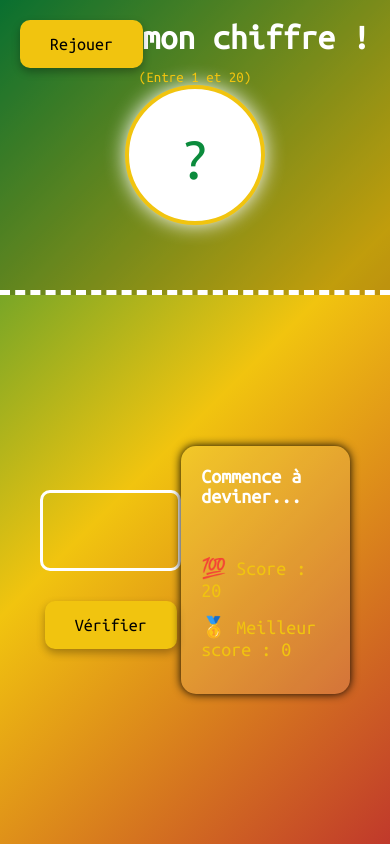
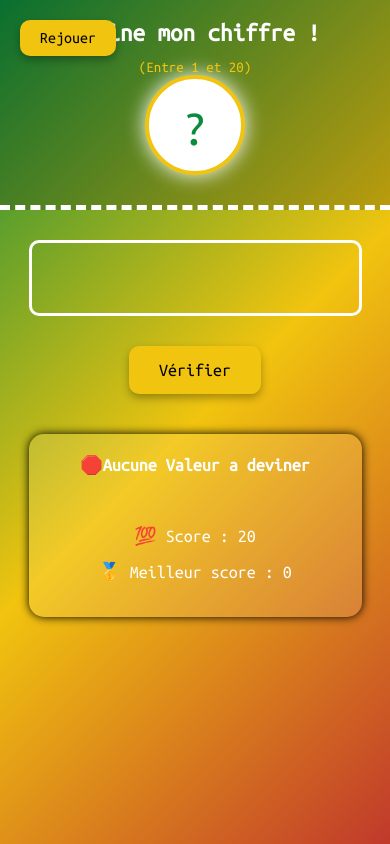
Before and after one commit to AKELLY223/javascript-mcc, a plain HTML site: page deviner mon chiffre/projet vi/index.html in a window 390 px wide. Both pictures are taken after a click on the button "Vérifier". Drawn offline with Linux system fonts and the light colour scheme.

Commit message:
ajout du responsive au fichier css des trois projet ludo fenetre et devine mon chiffre

```diff
--- a/deviner mon chiffre/projet vf/style.css
+++ b/deviner mon chiffre/projet vf/style.css
@@ -1,4 +1,4 @@
-@import url('https://fonts.googleapis.com/css2?family=Ubuntu+Mono&display=swap');
+@import url("https://fonts.googleapis.com/css2?family=Ubuntu+Mono&display=swap");
 
 * {
   margin: 0;
@@ -11,13 +11,12 @@ html {
 }
 
 body {
-  font-family: 'Ubuntu Mono', monospace;
+  font-family: "Ubuntu Mono", monospace;
   background: linear-gradient(135deg, #0b8b3c 0%, #f1c40f 50%, #c0392b 100%);
   color: #fff;
   min-height: 100vh;
 }
 
-/* STRUCTURE */
 header {
   position: relative;
   height: 35vh;
@@ -54,7 +53,6 @@ main {
   box-shadow: 0 0 10px #000;
 }
 
-/* TITRE & NUMÉRO */
 h1 {
   font-size: 3.5rem;
   margin-bottom: 1.5rem;
@@ -75,7 +73,6 @@ h1 {
   box-shadow: 0 0 20px #fff;
 }
 
-/* INDICATIONS */
 .entre {
   font-size: 1.5rem;
   margin-top: 1rem;
@@ -91,10 +88,9 @@ h1 {
 .label-score,
 .label-record {
   margin-bottom: 1.5rem;
-  color: #f1c40f;
+  color: #fff;
 }
 
-/* BOUTONS ET INPUTS */
 .proposition {
   font-size: 4rem;
   padding: 1.5rem;
@@ -134,3 +130,57 @@ h1 {
 .verifier {
   margin-top: 1rem;
 }
+
+@media (max-width: 768px) {
+  header {
+    height: auto;
+    padding-bottom: 3rem;
+  }
+
+  h1 {
+    font-size: 3rem;
+  }
+
+  main {
+    flex-direction: column;
+    height: auto;
+    padding: 3rem 1rem;
+    gap: 4rem;
+  }
+
+  .droite {
+    order: 2;
+    width: 90%;
+    max-width: 40rem;
+    font-size: 1.8rem;
+    text-align: center;
+  }
+
+  .gauche {
+    order: 1;
+    width: 90%;
+    max-width: 40rem;
+  }
+
+  .recommencer {
+    font-size: 1.6rem;
+    padding: 1rem 2rem;
+  }
+}
+
+@media (max-width: 480px) {
+  h1 {
+    font-size: 2.5rem;
+  }
+
+  .chiffre {
+    font-size: 5rem;
+    width: 10rem;
+    height: 10rem;
+    line-height: 10rem;
+  }
+
+  .proposition {
+    font-size: 3.5rem;
+  }
+}
--- a/deviner mon chiffre/projet vi/script.js
+++ b/deviner mon chiffre/projet vi/script.js
@@ -0,0 +1,33 @@
+/*
+console.log(document.querySelector(".message").textContent);
+document.querySelector(".message").textContent = "Nombre deviner";
+console.log(document.querySelector(".message").textContent);
+
+document.querySelector(".score").textContent = 30;
+document.querySelector(".record").textContent = 30;
+
+document.querySelector(".proposition").value = 15;
+console.log(document.querySelector(".proposition").value);
+*/
+let chiffreSecret = Math.trunc(Math.random() * 20) + 1;
+let score = 20;
+console.log(chiffreSecret);
+
+document.querySelector(".verifier").addEventListener("click", function () {
+  let proposition = Number(document.querySelector(".proposition").value);
+  if (!proposition) {
+    document.querySelector(".message").textContent =
+      " 🛑Aucune Valeur a deviner";
+  } else if (proposition === chiffreSecret) {
+    document.querySelector(".message").textContent = " 🎉Nombre deviner";
+    document.querySelector(".chiffre").textContent = chiffreSecret;
+  } else if (proposition > chiffreSecret) {
+    document.querySelector(".message").textContent = " 🎉Nombre trop grand";
+    score = score - 1;
+    document.querySelector(".score").textContent = score;
+  } else if (proposition < chiffreSecret) {
+    document.querySelector(".message").textContent = " 🎉Nombre trop petit";
+    score = score - 1;
+    document.querySelector(".score").textContent = score;
+  }
+});
--- a/deviner mon chiffre/projet vi/style.css
+++ b/deviner mon chiffre/projet vi/style.css
@@ -1,4 +1,4 @@
-@import url('https://fonts.googleapis.com/css2?family=Ubuntu+Mono&display=swap');
+@import url("https://fonts.googleapis.com/css2?family=Ubuntu+Mono&display=swap");
 
 * {
   margin: 0;
@@ -11,13 +11,12 @@ html {
 }
 
 body {
-  font-family: 'Ubuntu Mono', monospace;
+  font-family: "Ubuntu Mono", monospace;
   background: linear-gradient(135deg, #0b8b3c 0%, #f1c40f 50%, #c0392b 100%);
   color: #fff;
   min-height: 100vh;
 }
 
-/* STRUCTURE */
 header {
   position: relative;
   height: 35vh;
@@ -54,7 +53,6 @@ main {
   box-shadow: 0 0 10px #000;
 }
 
-/* TITRE & NUMÉRO */
 h1 {
   font-size: 3.5rem;
   margin-bottom: 1.5rem;
@@ -75,7 +73,6 @@ h1 {
   box-shadow: 0 0 20px #fff;
 }
 
-/* INDICATIONS */
 .entre {
   font-size: 1.5rem;
   margin-top: 1rem;
@@ -91,10 +88,9 @@ h1 {
 .label-score,
 .label-record {
   margin-bottom: 1.5rem;
-  color: #f1c40f;
+  color: #fff;
 }
 
-/* BOUTONS ET INPUTS */
 .proposition {
   font-size: 4rem;
   padding: 1.5rem;
@@ -134,3 +130,57 @@ h1 {
 .verifier {
   margin-top: 1rem;
 }
+
+@media (max-width: 768px) {
+  header {
+    height: auto;
+    padding-bottom: 3rem;
+  }
+
+  h1 {
+    font-size: 3rem;
+  }
+
+  main {
+    flex-direction: column;
+    height: auto;
+    padding: 3rem 1rem;
+    gap: 4rem;
+  }
+
+  .droite {
+    order: 2;
+    width: 90%;
+    max-width: 40rem;
+    font-size: 1.8rem;
+    text-align: center;
+  }
+
+  .gauche {
+    order: 1;
+    width: 90%;
+    max-width: 40rem;
+  }
+
+  .recommencer {
+    font-size: 1.6rem;
+    padding: 1rem 2rem;
+  }
+}
+
+@media (max-width: 480px) {
+  h1 {
+    font-size: 2.5rem;
+  }
+
+  .chiffre {
+    font-size: 5rem;
+    width: 10rem;
+    height: 10rem;
+    line-height: 10rem;
+  }
+
+  .proposition {
+    font-size: 3.5rem;
+  }
+}
--- a/fenetre/projet vf/style.css
+++ b/fenetre/projet vf/style.css
@@ -9,23 +9,22 @@ html {
 }
 
 body {
-  font-family: 'Arial', sans-serif;
+  font-family: "Arial", sans-serif;
   line-height: 1.5;
-  height: 100vh;
+  min-height: 100vh;
   position: relative;
   display: flex;
   align-items: flex-start;
   justify-content: center;
   background: linear-gradient(135deg, #0b8b3c, #f1c40f, #c0392b);
-  padding-top: 5rem;
+  padding: 5rem 2rem 2rem 2rem;
 }
 
-/* Boutons */
 .afficher-modale {
   font-size: 2rem;
   font-weight: bold;
   padding: 1.75rem 3.5rem;
-  margin: 2rem;
+  margin: 0 1rem;
   border: none;
   background-color: #fff;
   color: #0b8b3c;
@@ -42,16 +41,20 @@ body {
 
 .fermer-modale {
   position: absolute;
-  top: 1rem;
+  top: 1.2rem;
   right: 2rem;
   font-size: 4rem;
   color: #c0392b;
   background: none;
   border: none;
   cursor: pointer;
+  transition: transform 0.2s;
 }
 
-/* Texte */
+.fermer-modale:hover {
+  transform: scale(1.1);
+}
+
 h1 {
   font-size: 3rem;
   color: #0b8b3c;
@@ -63,7 +66,6 @@ p {
   color: #222;
 }
 
-/* Classes pour fonctionnement */
 .cachee {
   display: none;
 }
@@ -73,12 +75,14 @@ p {
   top: 50%;
   left: 50%;
   transform: translate(-50%, -50%);
-  width: 65%;
+  width: 70%;
+  max-width: 80rem;
   background-color: #fff;
-  padding: 5rem;
+  padding: 6rem;
   border-radius: 1.5rem;
   box-shadow: 0 2rem 4rem rgba(0, 0, 0, 0.4);
   z-index: 10;
+  transition: all 0.3s;
 }
 
 .voile {
@@ -88,6 +92,46 @@ p {
   width: 100%;
   height: 100%;
   background-color: rgba(0, 0, 0, 0.5);
-  backdrop-filter: blur(2px);
+  backdrop-filter: blur(3px);
   z-index: 5;
+  transition: all 0.3s;
 }
+
+@media (max-width: 768px) {
+  body {
+    flex-direction: column;
+    align-items: center;
+    padding-top: 4rem;
+  }
+
+  .afficher-modale {
+    margin: 1.5rem 0;
+    width: 80%;
+    max-width: 350px;
+  }
+
+  .modale {
+    width: 90%;
+    padding: 3rem;
+  }
+
+  h1 {
+    font-size: 2.4rem;
+  }
+
+  p {
+    font-size: 1.6rem;
+  }
+
+  .fermer-modale {
+    top: 1rem;
+    right: 1.5rem;
+    font-size: 3.5rem;
+  }
+}
+
+@media (max-width: 480px) {
+  .modale {
+    padding: 3rem 2rem;
+  }
+}
--- a/fenetre/projet vi/style.css
+++ b/fenetre/projet vi/style.css
@@ -9,23 +9,22 @@ html {
 }
 
 body {
-  font-family: 'Arial', sans-serif;
+  font-family: "Arial", sans-serif;
   line-height: 1.5;
-  height: 100vh;
+  min-height: 100vh;
   position: relative;
   display: flex;
   align-items: flex-start;
   justify-content: center;
   background: linear-gradient(135deg, #0b8b3c, #f1c40f, #c0392b);
-  padding-top: 5rem;
+  padding: 5rem 2rem 2rem 2rem;
 }
 
-/* Boutons */
 .afficher-modale {
   font-size: 2rem;
   font-weight: bold;
   padding: 1.75rem 3.5rem;
-  margin: 2rem;
+  margin: 0 1rem;
   border: none;
   background-color: #fff;
   color: #0b8b3c;
@@ -42,16 +41,20 @@ body {
 
 .fermer-modale {
   position: absolute;
-  top: 1rem;
+  top: 1.2rem;
   right: 2rem;
   font-size: 4rem;
   color: #c0392b;
   background: none;
   border: none;
   cursor: pointer;
+  transition: transform 0.2s;
 }
 
-/* Texte */
+.fermer-modale:hover {
+  transform: scale(1.1);
+}
+
 h1 {
   font-size: 3rem;
   color: #0b8b3c;
@@ -63,7 +66,6 @@ p {
   color: #222;
 }
 
-/* Classes pour fonctionnement */
 .cachee {
   display: none;
 }
@@ -73,12 +75,14 @@ p {
   top: 50%;
   left: 50%;
   transform: translate(-50%, -50%);
-  width: 65%;
+  width: 70%;
+  max-width: 80rem;
   background-color: #fff;
-  padding: 5rem;
+  padding: 6rem;
   border-radius: 1.5rem;
   box-shadow: 0 2rem 4rem rgba(0, 0, 0, 0.4);
   z-index: 10;
+  transition: all 0.3s;
 }
 
 .voile {
@@ -88,6 +92,46 @@ p {
   width: 100%;
   height: 100%;
   background-color: rgba(0, 0, 0, 0.5);
-  backdrop-filter: blur(2px);
+  backdrop-filter: blur(3px);
   z-index: 5;
+  transition: all 0.3s;
 }
+
+@media (max-width: 768px) {
+  body {
+    flex-direction: column;
+    align-items: center;
+    padding-top: 4rem;
+  }
+
+  .afficher-modale {
+    margin: 1.5rem 0;
+    width: 80%;
+    max-width: 350px;
+  }
+
+  .modale {
+    width: 90%;
+    padding: 3rem;
+  }
+
+  h1 {
+    font-size: 2.4rem;
+  }
+
+  p {
+    font-size: 1.6rem;
+  }
+
+  .fermer-modale {
+    top: 1rem;
+    right: 1.5rem;
+    font-size: 3.5rem;
+  }
+}
+
+@media (max-width: 480px) {
+  .modale {
+    padding: 3rem 2rem;
+  }
+}
--- a/ludo/projet vf/style.css
+++ b/ludo/projet vf/style.css
@@ -1,4 +1,4 @@
-@import url('https://fonts.googleapis.com/css2?family=Nunito&display=swap');
+@import url("https://fonts.googleapis.com/css2?family=Nunito&display=swap");
 
 * {
   margin: 0;
@@ -11,13 +11,14 @@ html {
 }
 
 body {
-  font-family: 'Nunito', sans-serif;
-  height: 100vh;
+  font-family: "Nunito", sans-serif;
+  min-height: 100vh;
   color: #222;
   background: linear-gradient(to bottom right, #0b8b3c, #f1c40f, #c0392b);
   display: flex;
   align-items: center;
   justify-content: center;
+  padding: 2rem;
 }
 
 main {
@@ -29,11 +30,12 @@ main {
   box-shadow: 0 2rem 4rem rgba(0, 0, 0, 0.25);
   border-radius: 12px;
   display: flex;
+  overflow: hidden;
 }
 
 .joueur {
   flex: 1;
-  padding: 6rem;
+  padding: 8rem 6rem;
   display: flex;
   flex-direction: column;
   align-items: center;
@@ -46,6 +48,7 @@ main {
   margin-bottom: 1rem;
   font-weight: 600;
   color: #222;
+  text-align: center;
 }
 
 .score {
@@ -59,16 +62,17 @@ main {
   background-color: #0b8b3c;
   color: #fff;
   width: 60%;
+  min-width: 15rem;
   border-radius: 1rem;
   padding: 1.5rem;
   text-align: center;
-  margin-top: 2rem;
 }
 
 .label-actuel {
   font-size: 1.8rem;
   text-transform: uppercase;
   color: #eee;
+  margin-bottom: 0.5rem;
 }
 
 .score-actuel {
@@ -134,3 +138,60 @@ main {
 .hidden {
   display: none;
 }
+
+@media (max-width: 1024px) {
+  main {
+    flex-direction: column;
+    width: 90vw;
+    max-width: 50rem;
+    height: auto;
+  }
+
+  .joueur {
+    padding: 3rem 2rem;
+  }
+
+  .score {
+    margin-bottom: 4rem;
+  }
+
+  .btn,
+  .de {
+    position: static;
+    transform: none;
+    margin: 1.5rem auto;
+  }
+
+  .de {
+    height: 8rem;
+    order: -1;
+    margin-top: 3rem;
+    margin-bottom: 3rem;
+  }
+
+  .btn--nouveau {
+    order: -2;
+    margin-top: 0;
+  }
+
+  .btn--lancer,
+  .btn--garder {
+    width: 60%;
+  }
+}
+
+@media (max-width: 480px) {
+  .nom {
+    font-size: 3rem;
+  }
+  .score {
+    font-size: 6rem;
+  }
+  .actuel {
+    width: 80%;
+  }
+  .btn {
+    font-size: 1.6rem;
+    padding: 1.2rem 2.5rem;
+  }
+}
--- a/ludo/projet vi/style.css
+++ b/ludo/projet vi/style.css
@@ -1,4 +1,4 @@
-@import url('https://fonts.googleapis.com/css2?family=Nunito&display=swap');
+@import url("https://fonts.googleapis.com/css2?family=Nunito&display=swap");
 
 * {
   margin: 0;
@@ -11,13 +11,14 @@ html {
 }
 
 body {
-  font-family: 'Nunito', sans-serif;
-  height: 100vh;
+  font-family: "Nunito", sans-serif;
+  min-height: 100vh;
   color: #222;
   background: linear-gradient(to bottom right, #0b8b3c, #f1c40f, #c0392b);
   display: flex;
   align-items: center;
   justify-content: center;
+  padding: 2rem;
 }
 
 main {
@@ -29,11 +30,12 @@ main {
   box-shadow: 0 2rem 4rem rgba(0, 0, 0, 0.25);
   border-radius: 12px;
   display: flex;
+  overflow: hidden;
 }
 
 .joueur {
   flex: 1;
-  padding: 6rem;
+  padding: 8rem 6rem;
   display: flex;
   flex-direction: column;
   align-items: center;
@@ -46,6 +48,7 @@ main {
   margin-bottom: 1rem;
   font-weight: 600;
   color: #222;
+  text-align: center;
 }
 
 .score {
@@ -59,16 +62,17 @@ main {
   background-color: #0b8b3c;
   color: #fff;
   width: 60%;
+  min-width: 15rem;
   border-radius: 1rem;
   padding: 1.5rem;
   text-align: center;
-  margin-top: 2rem;
 }
 
 .label-actuel {
   font-size: 1.8rem;
   text-transform: uppercase;
   color: #eee;
+  margin-bottom: 0.5rem;
 }
 
 .score-actuel {
@@ -134,3 +138,60 @@ main {
 .hidden {
   display: none;
 }
+
+@media (max-width: 1024px) {
+  main {
+    flex-direction: column;
+    width: 90vw;
+    max-width: 50rem;
+    height: auto;
+  }
+
+  .joueur {
+    padding: 3rem 2rem;
+  }
+
+  .score {
+    margin-bottom: 4rem;
+  }
+
+  .btn,
+  .de {
+    position: static;
+    transform: none;
+    margin: 1.5rem auto;
+  }
+
+  .de {
+    height: 8rem;
+    order: -1;
+    margin-top: 3rem;
+    margin-bottom: 3rem;
+  }
+
+  .btn--nouveau {
+    order: -2;
+    margin-top: 0;
+  }
+
+  .btn--lancer,
+  .btn--garder {
+    width: 60%;
+  }
+}
+
+@media (max-width: 480px) {
+  .nom {
+    font-size: 3rem;
+  }
+  .score {
+    font-size: 6rem;
+  }
+  .actuel {
+    width: 80%;
+  }
+  .btn {
+    font-size: 1.6rem;
+    padding: 1.2rem 2.5rem;
+  }
+}
```
Also changed, not shown: 2 other files.
